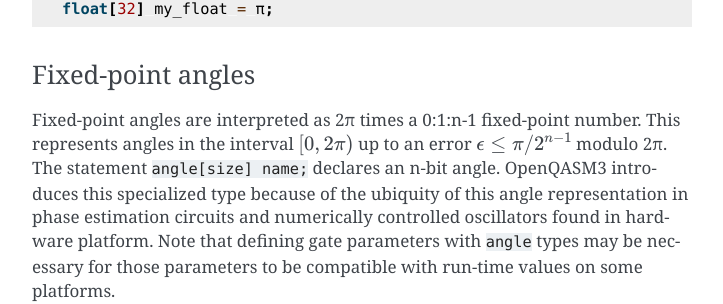
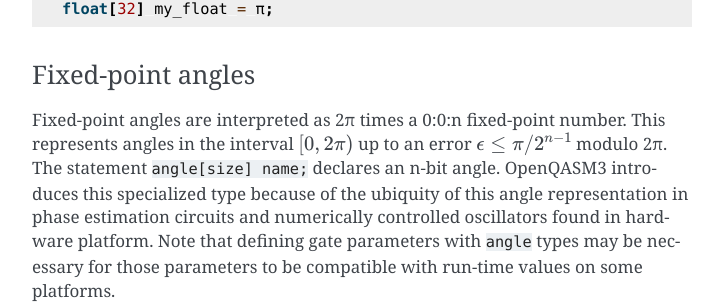
Before and after one commit to openqasm/openqasm, a Sphinx documentation site: the page built from source/language/types.rst, in a window 1280 px wide and 900 px high, scrolled down 3206 px. Shown: the part 152-456 px from the top of the window, without its empty margins (388-1111 px from the left). Built offline with Sphinx 7.4.7, drawn with Linux system fonts in a browser that asks for light colours; cross-references to code outside the pages are shown as plain code.

Commit message:
Update the definition of angle to be a 0:0:n fixed-point number times 2pi

```diff
--- a/source/language/types.rst
+++ b/source/language/types.rst
@@ -172,7 +172,7 @@
 Fixed-point angles
 ~~~~~~~~~~~~~~~~~~
 
-Fixed-point angles are interpreted as 2π times a 0:1:n-1
+Fixed-point angles are interpreted as 2π times a 0:0:n
 fixed-point number. This represents angles in the interval
 :math:`[0,2\pi)` up to an error :math:`\epsilon\leq \pi/2^{n-1}` modulo
 2π. The statement ``angle[size] name;`` declares an n-bit angle. OpenQASM3
```
